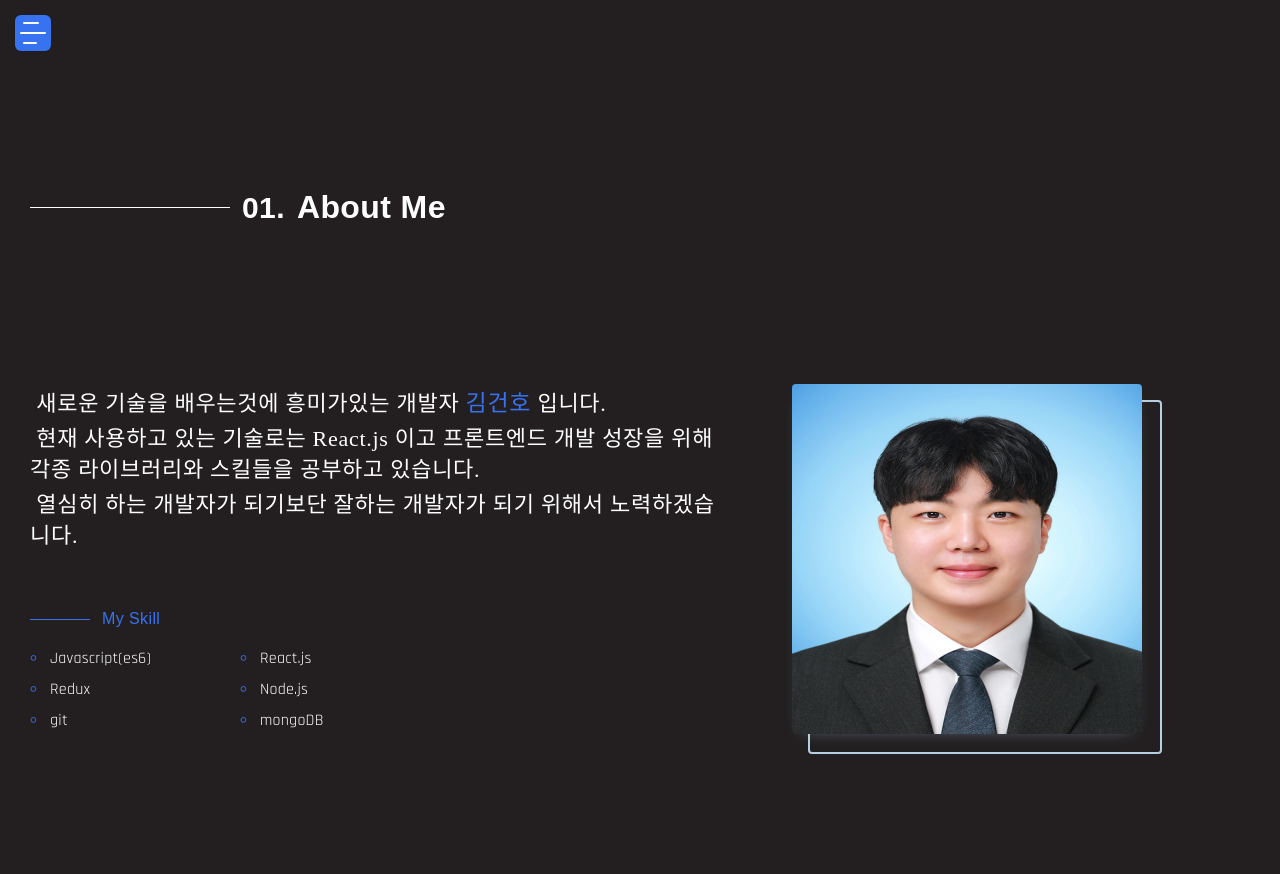
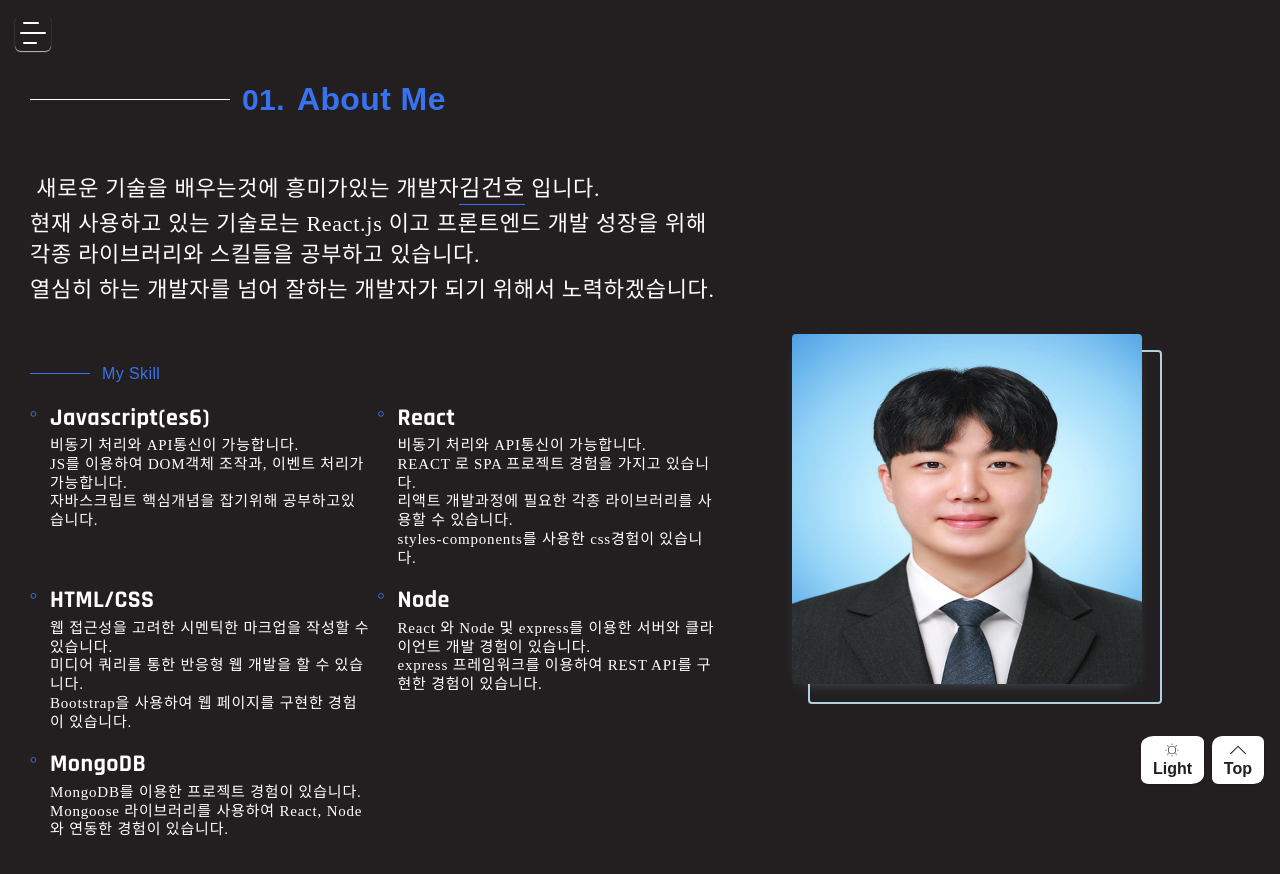
Before and after one commit to llvovll89/react_portfolio, a React (Create React App) app: page /react_portfolio/about in a window 1280 px wide. Shown: the top 874 px of the page. Built offline with nearby package versions, Linux system fonts and the light colour scheme; a web font is replaced by a local one.

Commit message:
04-30 수정 / 전체적인 총 수정

```diff
--- a/src/App.js
+++ b/src/App.js
@@ -8,6 +8,8 @@ import Project from './pages/project/Project';
 import About from './pages/about/About';
 import { Home } from './home/Home';
 import { Contact } from './pages/contact/Contact';
+import { Arrow } from './common/toparoow/Arrow';
+import { DarkMode } from './common/toggle/DarkMode'
 import ProjectDetail from './components/detail/ProjectDetail';
 
 function App() {
@@ -21,6 +23,8 @@ function App() {
       <Router basename="react_portfolio">
         <div className="wrap">
           <Navbar />
+          <DarkMode />
+          <Arrow />
           <Routes>
           <Route path="/" element={<Home />} />
           <Route path="/about" element={<About />} />
--- a/src/components/detail/ProjectDetail.css
+++ b/src/components/detail/ProjectDetail.css
@@ -10,28 +10,14 @@
     border-radius: 4px;
     transition: all 0.15s linear;
     border-radius: 6px;
-    background: #FEFEFE;
+    background: rgba(255,255,255, 0.950);
     color: #181818;
     overflow-y: auto;
 }
 
-.detail_modal::after {
-    position: absolute;
-    content: "";
-    width: 100%;
-    height: 100%;
-    inset: 0%;
-
-    z-index: 1;
-}
-
 .detail_modal.dark {
     color: #FFFFFF;
-    background: #181818;
-}
-
-.detail_modal::after.dark {
-    background: rgba(0, 0, 0, 0.12);
+    background: rgba(0, 0, 0, 0.850);
 }
 
 .detail_name {
@@ -64,6 +50,7 @@
 .detail_title span{
     font-family: var(--korFont);
     font-size: clamp(12.5px, 1.5vw, 15px);
+    letter-spacing: 0.03rem;
 }
 
 /* techs */
@@ -91,6 +78,7 @@
     align-items: center;
     justify-content: center;
     font-size: clamp(13.5px, 1.5vw, 18px);
+    letter-spacing: 0.035rem;
 }
 
 .detail_techs .detail_tech_items li p svg {
--- a/src/components/footer/Footer.jsx
+++ b/src/components/footer/Footer.jsx
@@ -1,12 +1,15 @@
-import React from 'react';
+import React, { useContext } from 'react';
 import { social } from '../../assets/db/data';
+import { DarkContext } from '../../context/darkContext';
 import './Footer.css';
 
 export const Footer = () => {
 
+  const darkMode = useContext(DarkContext);
+
   return (
     <>
-      <footer className="footer">
+      <footer className={`footer${darkMode.darkMode ? "" : " dark"}`}>
         <div
           className="footer_content"
         >
--- a/src/components/navbar/Navbar.css
+++ b/src/components/navbar/Navbar.css
@@ -87,7 +87,6 @@
     left: 15px;
     top: 15px;
     border-radius: 6px;
-    box-shadow: 0 1px 2px rgba(0, 0, 0, 0.13);
     display: none;
     align-items: center;
     cursor: pointer;
@@ -265,20 +264,6 @@
         z-index: 1000;
     }
 
-    .aside .aside-logo a::before {
-        border-top: 3px solid #FE5493;
-        border-left: 3px solid #FE5493;
-    }
-
-    .aside .aside-logo a::after {
-        border-bottom: 3px solid #FE5493;
-        border-right: 3px solid #FE5493;
-    }
-
-    .aside .aside-nav .aside .aside-nav .border {
-        border-bottom: 1px solid #FEEAFA;
-    }
-
     .aside .aside-nav {
         width: 100%;
         margin-top: 30px;
@@ -320,7 +305,6 @@
 
     .aside .social::after {
         border-top: 1px solid rgba(0, 0, 0, 0.07);
-        background: #e7897e;
     }
 }
 
--- a/src/components/navbar/Navbar.jsx
+++ b/src/components/navbar/Navbar.jsx
@@ -20,12 +20,13 @@ export const Navbar = () => {
   const [active, setActive] = useState(false);
   const { darkMode } = useContext(DarkContext);
 
-  const bgColor = darkMode ? '#3772F0' : '#231f20';
+  const bgColor = darkMode ? '#638eeb' : '#231f20';
   const boxShadow = darkMode ? undefined : '3.5px 0px 3.5px 0px rgba(0, 0, 0, 0.12)';
 
   const toggleStyle = {
-    background: darkMode ? '#231f20' : '#3772F0',
+    background: darkMode ? '#3772F0' : '#231f20',
     color: darkMode ? '#F3F3F3' : '#FEFEFE',
+    boxShadow: darkMode ? "0px 1px 1px rgba(0,0,0,0.16)" : "0px 1px 1px rgba(255,255,255,0.72)",
   };
   const titleColor = darkMode ? '#F3f3f3' : '#FEFEFE';
 
--- a/src/pages/about/About.css
+++ b/src/pages/about/About.css
@@ -8,10 +8,6 @@
 .about.dark {
     background: #231f20;
     color: #ffffff;
-}
-
-.about.dark .about_title {
-    color: #FFFFFF;
 }
 
 .about.dark .about_title::before {
@@ -58,6 +54,7 @@
     display: grid;
     grid-template-columns: 3fr 2fr;
     gap: 75px;
+    align-items: center;
 }
 
 .items {
@@ -79,8 +76,9 @@
     margin: 4px 0px;
 }
 
-.info p > span {
-    color: #3772F0;
+.info p > .salmon {
+    padding-bottom: 3px;
+    border-bottom: 1.5px solid #3772F0;
     font-size: clamp(15.5px, 3.2vw, 23px);
 }
 
@@ -103,8 +101,8 @@
 
 .skills {
     display: grid;
-    grid-template-columns: repeat(2, minmax(140px, 200px));
-    gap: 0px 10px;
+    grid-template-columns: repeat(2, minmax(200px, 400px));
+    gap: 8px;
     padding: 0px;
     margin: 20px 0px 0px;
     overflow: hidden;
@@ -114,8 +112,11 @@
     position: relative;
     margin-bottom: 10px;
     padding-left: 20px;
-    letter-spacing: 0.015rem;
-    font-family: var(--mainFont);
+    letter-spacing: 0.025rem;
+    font-family: var(--korFont);
+    display: flex;
+    flex-direction: column;
+    gap: 3.5px;
 }
 
 .skills li::before {
@@ -123,10 +124,21 @@
     position: absolute;
     left: 0px;
     color: #3772F0;
-    top: 50%;
-    transform: translateY(-50%);
+    top: 5px;
     font-size: 16px;
     line-height: 12px;
+}
+
+.skills li h3 {
+    font-family: var(--mainFont);
+    font-size: clamp(18px, 2.5vw, 24px);
+}
+
+.skills li div p {
+    line-height: 1.25;
+    font-size: clamp(13.5px, 1.8vw, 15px);
+    letter-spacing: 0.05rem;
+    /* font-weight: 600; */
 }
 
 .right {
@@ -208,6 +220,10 @@
         width: 60%;
     }
 
+    .skills {
+        display: block;
+    }
+
     .skills li {
         margin-bottom: 6px;
         padding-left: 14px;
--- a/src/pages/about/About.jsx
+++ b/src/pages/about/About.jsx
@@ -1,7 +1,7 @@
 import React, { useContext } from 'react';
-import './About.css';
 import { DarkContext } from '../../context/darkContext';
 import AboutImage from '../../assets/images/about.png';
+import './About.css';
 
 const About = () => {
   const darkMode = useContext(DarkContext);
@@ -27,17 +27,17 @@ const About = () => {
                   data-aos-duration="1000"
                 >
                   <p>
-                    &nbsp;새로운 기술을 배우는것에 흥미가있는 개발자{' '}
+                    &nbsp;새로운 기술을 배우는것에 흥미가있는 개발자
                     <span className="salmon">김건호</span> 입니다.
                   </p>
                   <p>
-                    &nbsp;현재 사용하고 있는 기술로는 React.js 이고 프론트엔드
+                    현재 사용하고 있는 기술로는 React.js 이고 프론트엔드
                     개발 성장을 위해 각종 라이브러리와 스킬들을 공부하고
                     있습니다.
                   </p>
                   <p>
-                    &nbsp;열심히 하는 개발자가 되기보단 잘하는 개발자가 되기
-                    위해서 노력하겠습니다.
+                  열심히 하는 개발자를 넘어 잘하는 개발자가 되기
+                  위해서 노력하겠습니다.
                   </p>
                 </div>
               ) : (
@@ -47,7 +47,8 @@ const About = () => {
                   data-aos-duration="1000"
                 >
                   <p>
-                    오늘보단 내일이 더 나은 개발자가 되기 위해 노력하는
+                  &nbsp;오늘보단 내일이 더 나은 개발자가 되기 위해 노력하는
+                  &nbsp;
                     <span className="salmon">김건호</span> 입니다
                   </p>
 
@@ -56,7 +57,7 @@ const About = () => {
                     프론트엔드 개발의 기술력을 위해 노력하고 있습니다.
                   </p>
                   <p>
-                    &nbsp;열심히 하는 개발자가 되기보단 잘하는 개발자가 되기
+                    열심히 하는 개발자를 넘어 잘하는 개발자가 되기
                     위해서 노력하겠습니다.
                   </p>
                 </div>
@@ -66,22 +67,44 @@ const About = () => {
                 <p className="skill_title info">My Skill</p>
                 <ul className="skills">
                   <li data-aos="zoom-in-right" data-aos-duration="1000">
-                    Javascript(es6)
+                    <h3>Javascript(es6)</h3>
+                    <div>
+                      <p>비동기 처리와 API통신이 가능합니다.</p>
+                      <p>JS를 이용하여 DOM객체 조작과, 이벤트 처리가 가능합니다.</p>
+                      <p>자바스크립트 핵심개념을 잡기위해 공부하고있습니다.</p>
+                    </div>
                   </li>
                   <li data-aos="zoom-in-left" data-aos-duration="1000">
-                    React.js
+                  <h3>React</h3>
+                  <div>
+                    <p>비동기 처리와 API통신이 가능합니다.</p>
+                    <p>REACT 로 SPA 프로젝트 경험을 가지고 있습니다.</p>
+                    <p>리액트 개발과정에 필요한 각종 라이브러리를 사용할 수 있습니다.</p>
+                    <p>styles-components를 사용한 css경험이 있습니다.</p>
+                  </div>
                   </li>
                   <li data-aos="zoom-in-right" data-aos-duration="1000">
-                    Redux
+                    <h3>HTML/CSS</h3>
+                    <div>
+                      <p>웹 접근성을 고려한 시멘틱한 마크업을 작성할 수 있습니다.</p>
+                      <p>미디어 쿼리를 통한 반응형 웹 개발을 할 수 있습니다.</p>
+                      <p>Bootstrap을 사용하여 웹 페이지를 구현한 경험이 있습니다.</p>
+                    </div>
                   </li>
                   <li data-aos="zoom-in-left" data-aos-duration="1000">
-                    Node.js
+                    <h3>Node</h3>
+                    <div>
+                      <p>React 와 Node 및 express를 이용한 서버와 클라이언트 개발 경험이 있습니다.</p>
+                      <p>express 프레임워크를 이용하여 REST API를 구현한 경험이 있습니다.</p>
+                    </div>
                   </li>
                   <li data-aos="zoom-in-right" data-aos-duration="1000">
-                    git
-                  </li>
-                  <li data-aos="zoom-in-left" data-aos-duration="1000">
-                    mongoDB
+                    <h3>MongoDB</h3>
+                    <div>
+                      <p>MongoDB를 이용한 프로젝트 경험이 있습니다.</p>
+                      <p>Mongoose 라이브러리를 사용하여 React, Node와 연동한 경험이 있습니다.</p>
+                      <p></p>
+                    </div>
                   </li>
                 </ul>
               </div>
--- a/src/pages/project/Project.css
+++ b/src/pages/project/Project.css
@@ -13,6 +13,7 @@
 
 .project.dark .project_desc {
     background: #0a0a0a;
+    transition: all 0.15s ease-in-out;
 }
 
 .project.dark .project_desc p {
@@ -24,10 +25,6 @@
     width: max-content;
     height: max-content;
     border-radius: 50%;
-}
-
-.project.dark .title {
-    color: #FFFFFF;
 }
 
 .project.dark .title::after {
@@ -133,6 +130,7 @@
     padding: 20px 16px;
     border-radius: 4px;
     background: #FEFEFE;
+    transition: all 0.15s ease-in-out;
 }
 
 .project_contents .project_desc::after {
```
Also changed, not shown: src/components/footer/Footer.css (+17 -7 lines), src/pages/contact/Contact.css (+5 -4 lines).
